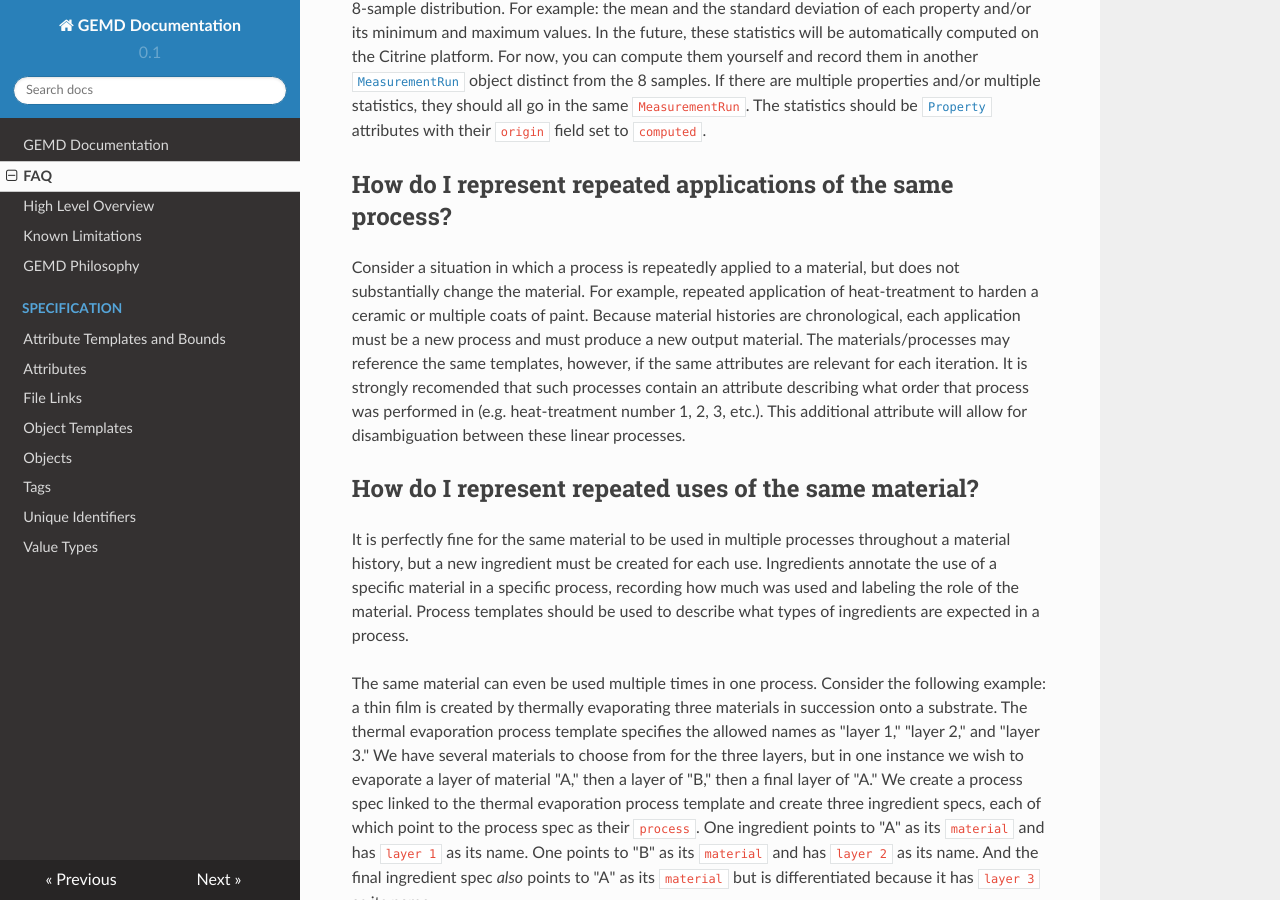
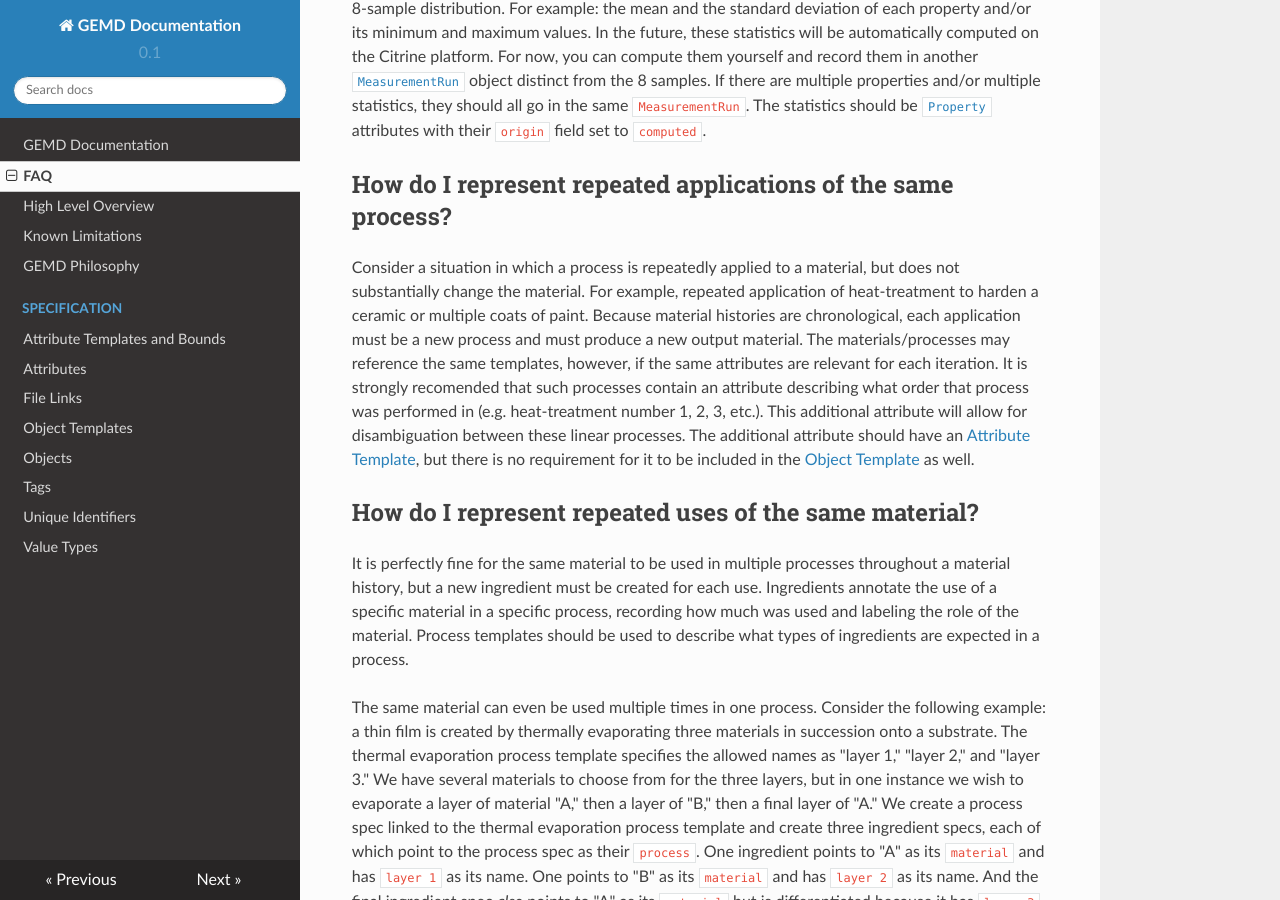
Before and after one commit to CitrineInformatics/gemd-docs, an MkDocs documentation site: the page built from docs/faq.md, in a window 1280 px wide and 900 px high, scrolled down 775 px. Built offline with MkDocs 1.6.1, drawn with Linux system fonts in a browser that asks for light colours; nearby versions of some CDN libraries.

Commit message:
Update docs/faq.md

```diff
--- a/docs/faq.md
+++ b/docs/faq.md
@@ -51,6 +51,7 @@ Because material histories are chronological, each application must be a new pro
 The materials/processes may reference the same templates, however, if the same attributes are relevant for each iteration.
 It is strongly recomended that such processes contain an attribute describing what order that process was performed in (e.g. heat-treatment number 1, 2, 3, etc.).
 This additional attribute will allow for disambiguation between these linear processes.
+The additional attribute should have an [Attribute Template](../specification/attribute-templates), but there is no requirement for it to be included in the [Object Template](../specification/object-templates) as well.
 
 ## How do I represent repeated uses of the same material?
 
```
